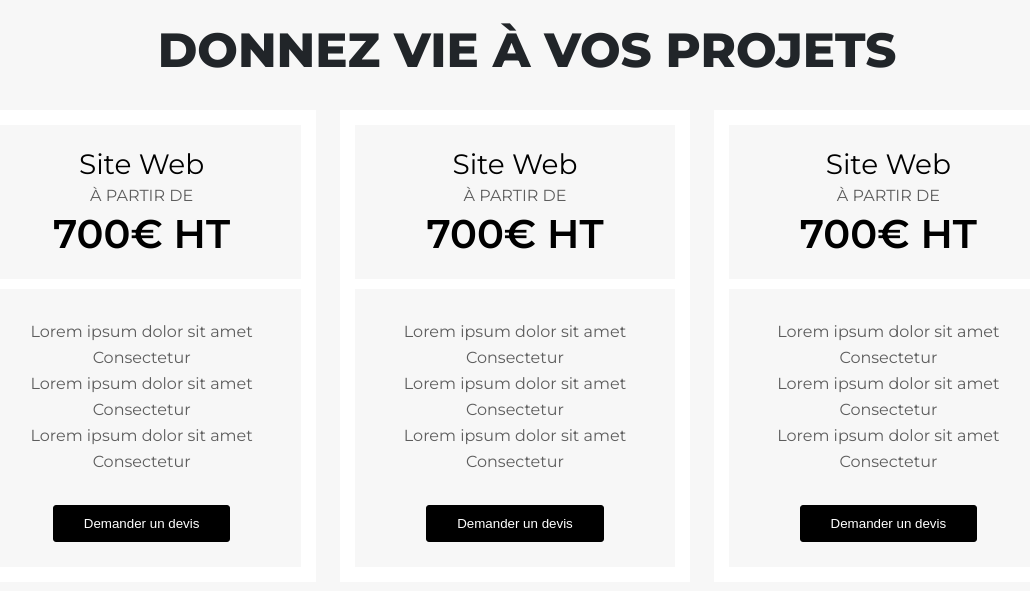
After one commit to SerkanF/symfony-project, a Symfony app: template templates/content/template-2.html.twig in a window 1280 px wide. The commit adds this page. Shown: the top 591 px of the page, without its empty margins (113-1143 px from the left). Run offline with Twig, Linux system fonts and the light colour scheme; the template is opened without the code that fills it, so the values that code supplies are empty; some libraries are stand-ins or nearby versions.

Commit message:
Create template 2

```diff
--- a/public/css/style.css
+++ b/public/css/style.css
@@ -1,3 +1,11 @@
+body {
+    background-color: #f7f7f7;
+}
+
+/**
+    SECTIONS 1
+ */
+
 .section {
     position: relative;
     width: 1140px;
@@ -31,3 +39,76 @@
     line-height: 25px;
     color: #5d5d5d;
 }
+
+/**
+    SECTION 2
+ */
+
+.section-2 .section-2-title {
+    text-transform: uppercase;
+    font-weight: 800;
+    font-size: 3em;
+    text-align: center;
+    margin: 20px auto;
+    line-height: 60px;
+    color: #212529;
+}
+
+.section-2 .princing-card {
+    text-align: center;
+    width: 28%;
+    border: 15px solid white;
+    display: inline-block;
+    margin: 10px;
+}
+
+.section-2 .princing-card .princing-card-header {
+    border-bottom: 10px solid white;
+    padding: 20px 0px;
+}
+.section-2 .princing-card .princing-card-header .label {
+    font-size: 1.75rem;
+    margin: 5px 0;
+}
+
+.section-2 .princing-card .princing-card-header .description {color: #5d5d5d;margin: 10px 0;}
+
+.section-2 .princing-card .princing-card-header .price {
+    font-size: 2.5rem;
+    font-weight: 600;
+    margin: 5px 0px;
+}
+
+.section-2 .princing-card .princing-card-content {
+    padding: 30px 0px;
+}
+
+.section-2 .princing-card .princing-card-content .items {
+    padding: 5px;
+    color: #5d5d5d;
+}
+
+.section-2 .princing-card .princing-card-buttons {
+    text-align: center;
+    padding: 0px 0px 25px 0px;
+}
+
+.section-2 .princing-card .princing-card-buttons .btn-princing-card {
+    background-color: black;
+    border: 1px solid black;
+    color: white;
+    padding: 10px 30px;
+    border-radius: 3px;
+}
+
+.section-2 .princing-card .princing-card-buttons .btn-princing-card:hover {
+    background-color: white;
+    color: black;
+    transition: all 0.3s;
+    cursor: pointer;
+    border: 1px solid #676767;
+}
+
+.section-2 .princing-card .princing-card-buttons .btn-princing-card:focus {
+    outline: none;
+}
--- a/src/Controller/Twig/SecondPageController.php
+++ b/src/Controller/Twig/SecondPageController.php
@@ -15,6 +15,9 @@ class SecondPageController {
     public function index() {
 
         $html = $this->twig->load('content/template-1.html.twig')->render();
+        $html .= $this->twig->load('content/template-2.html.twig')->render();
+        $html .= $this->twig->load('content/template-1.html.twig')->render();
+        $html .= $this->twig->load('content/template-2.html.twig')->render();
 
         return new Response($html);
     }
--- /dev/null
+++ b/templates/content/template-2.html.twig
@@ -0,0 +1,75 @@
+{% extends "/base.html.twig" %}
+
+ {% block body %}
+     <section class="section section-2">
+
+         <h1 class="section-2-title">Donnez vie à vos projets</h1>
+
+         <div class="princing-card">
+             <div class="princing-card-header">
+                 <div class="label">Site Web</div>
+                 <div class="description">À PARTIR DE</div>
+                 <div class="price">700€ HT</div>
+             </div>
+
+             <div class="princing-card-content">
+                 <div class="items">Lorem ipsum dolor sit amet</div>
+                 <div class="items">Consectetur</div>
+                 <div class="items">Lorem ipsum dolor sit amet</div>
+                 <div class="items">Consectetur</div>
+                 <div class="items">Lorem ipsum dolor sit amet</div>
+                 <div class="items">Consectetur</div>
+             </div>
+
+             <div class="princing-card-buttons">
+                 <button class="btn-princing-card">Demander un devis</button>
+             </div>
+
+         </div>
+
+         <div class="princing-card">
+             <div class="princing-card-header">
+                 <div class="label">Site Web</div>
+                 <div class="description">À PARTIR DE</div>
+                 <div class="price">700€ HT</div>
+             </div>
+
+             <div class="princing-card-content">
+                 <div class="items">Lorem ipsum dolor sit amet</div>
+                 <div class="items">Consectetur</div>
+                 <div class="items">Lorem ipsum dolor sit amet</div>
+                 <div class="items">Consectetur</div>
+                 <div class="items">Lorem ipsum dolor sit amet</div>
+                 <div class="items">Consectetur</div>
+             </div>
+
+             <div class="princing-card-buttons">
+                 <button class="btn-princing-card">Demander un devis</button>
+             </div>
+
+         </div>
+
+         <div class="princing-card">
+             <div class="princing-card-header">
+                 <div class="label">Site Web</div>
+                 <div class="description">À PARTIR DE</div>
+                 <div class="price">700€ HT</div>
+             </div>
+
+             <div class="princing-card-content">
+                 <div class="items">Lorem ipsum dolor sit amet</div>
+                 <div class="items">Consectetur</div>
+                 <div class="items">Lorem ipsum dolor sit amet</div>
+                 <div class="items">Consectetur</div>
+                 <div class="items">Lorem ipsum dolor sit amet</div>
+                 <div class="items">Consectetur</div>
+             </div>
+
+             <div class="princing-card-buttons">
+                 <button class="btn-princing-card">Demander un devis</button>
+             </div>
+
+         </div>
+
+     </section>
+ {% endblock %}
```
